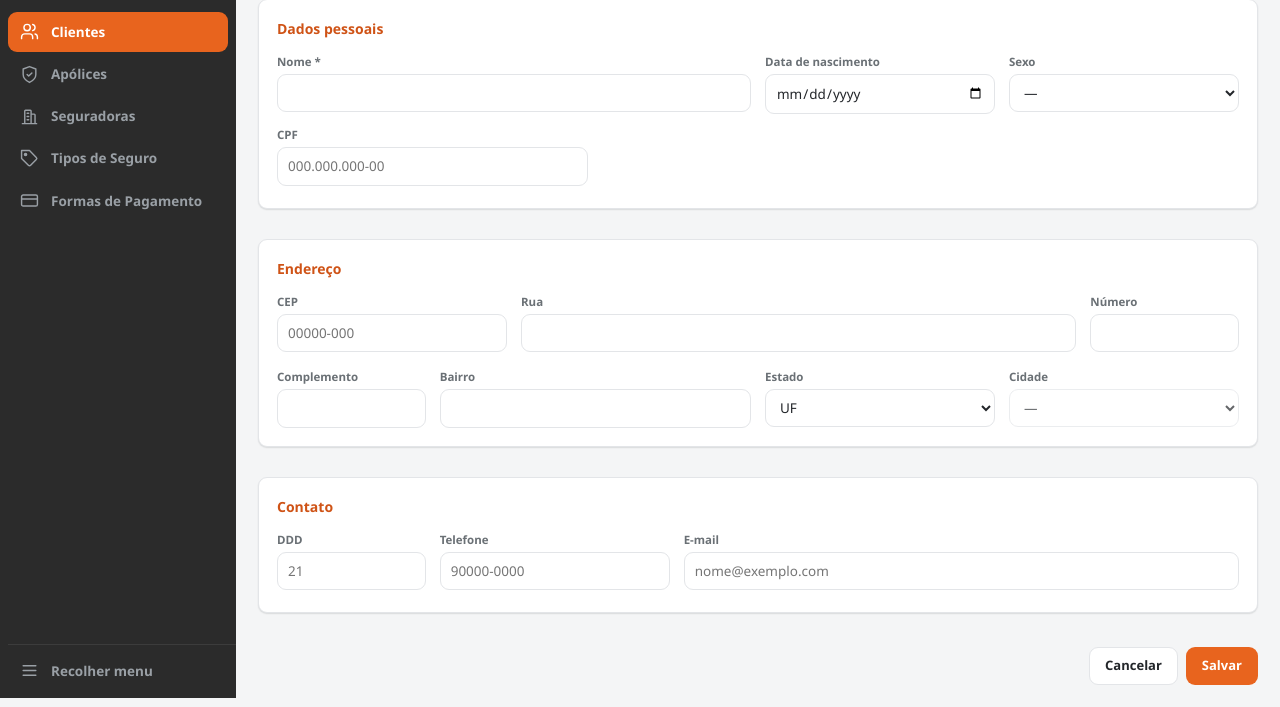
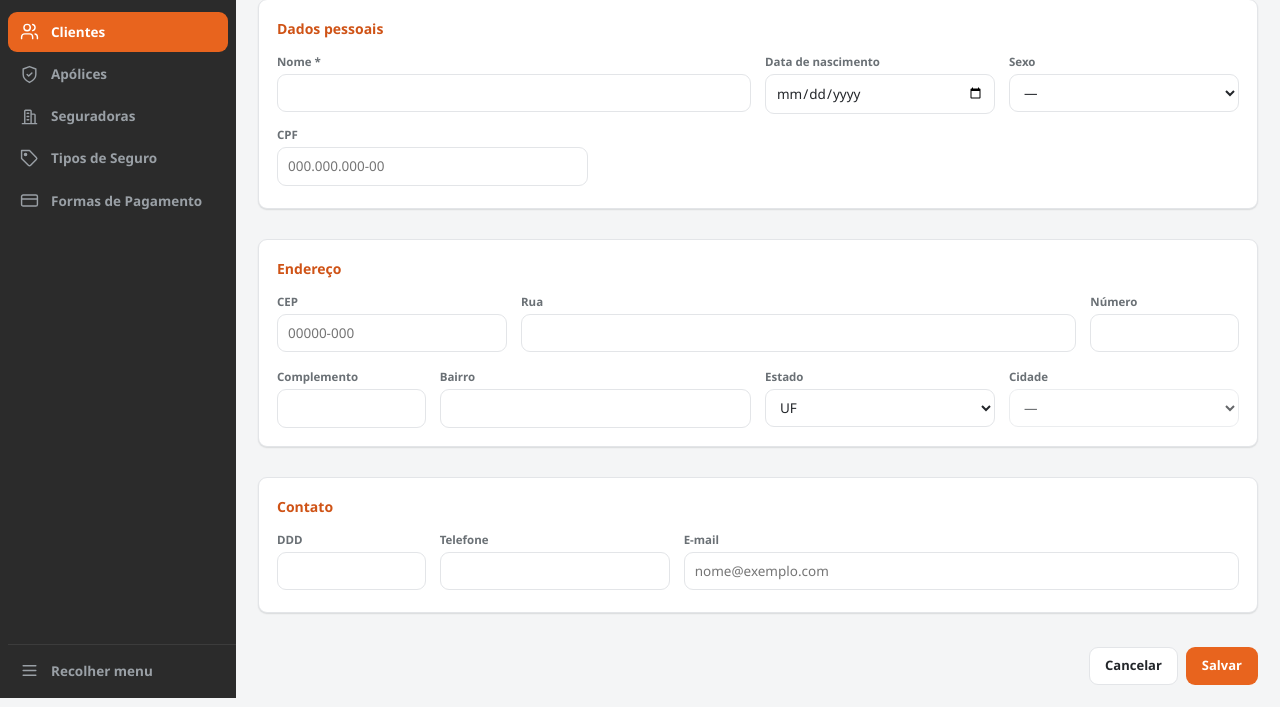
Before and after one commit to renatarisc/PlenusSeguralta, a Flask app: page /clientes/novo in a window 1280 px wide. Shown: the part 102-809 px from the top of the page. Run offline with Flask 3, Linux system fonts and the light colour scheme; data that the repository does not hold is empty.

Commit message:
Cliente: tira placeholders "21" / "90000-0000" do Contato (pareciam valor preenchido)
Co-Authored-By: Claude Sonnet 5 <noreply@anthropic.com>

```diff
--- a/templates/clientes_form.html
+++ b/templates/clientes_form.html
@@ -94,12 +94,12 @@
       <div class="campo c-2">
         <label for="tel_ddd">DDD</label>
         <input id="tel_ddd" name="tel_ddd" inputmode="numeric" data-mask="ddd" maxlength="2"
-               placeholder="21" value="{{ c.tel_ddd or '' }}">
+               value="{{ c.tel_ddd or '' }}">
       </div>
       <div class="campo c-3">
         <label for="tel_numero">Telefone</label>
         <input id="tel_numero" name="tel_numero" inputmode="numeric" data-mask="telefone"
-               placeholder="90000-0000" value="{{ c.tel_numero or '' }}">
+               value="{{ c.tel_numero or '' }}">
       </div>
       <div class="campo c-7">
         <label for="email">E-mail</label>
```
